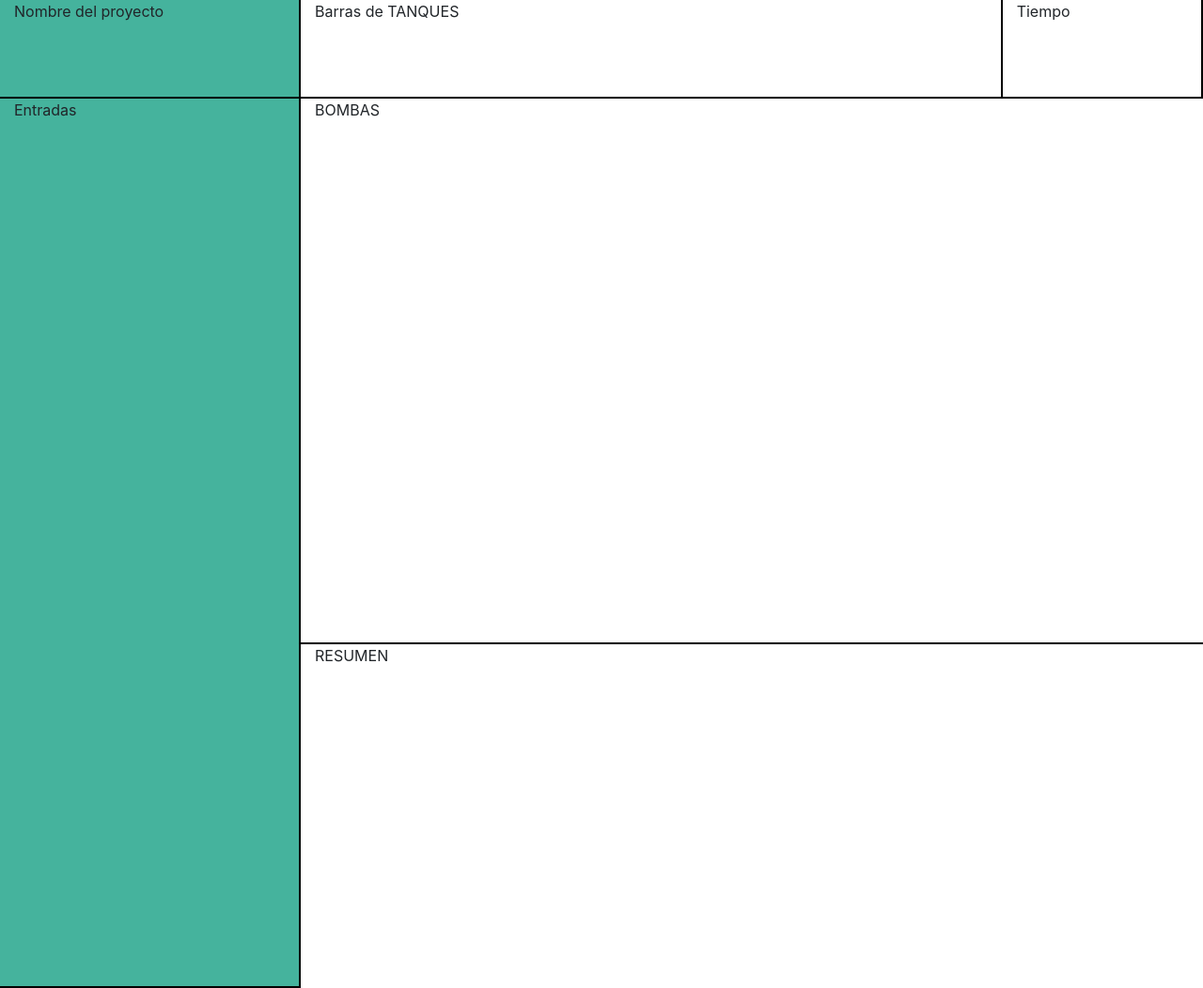
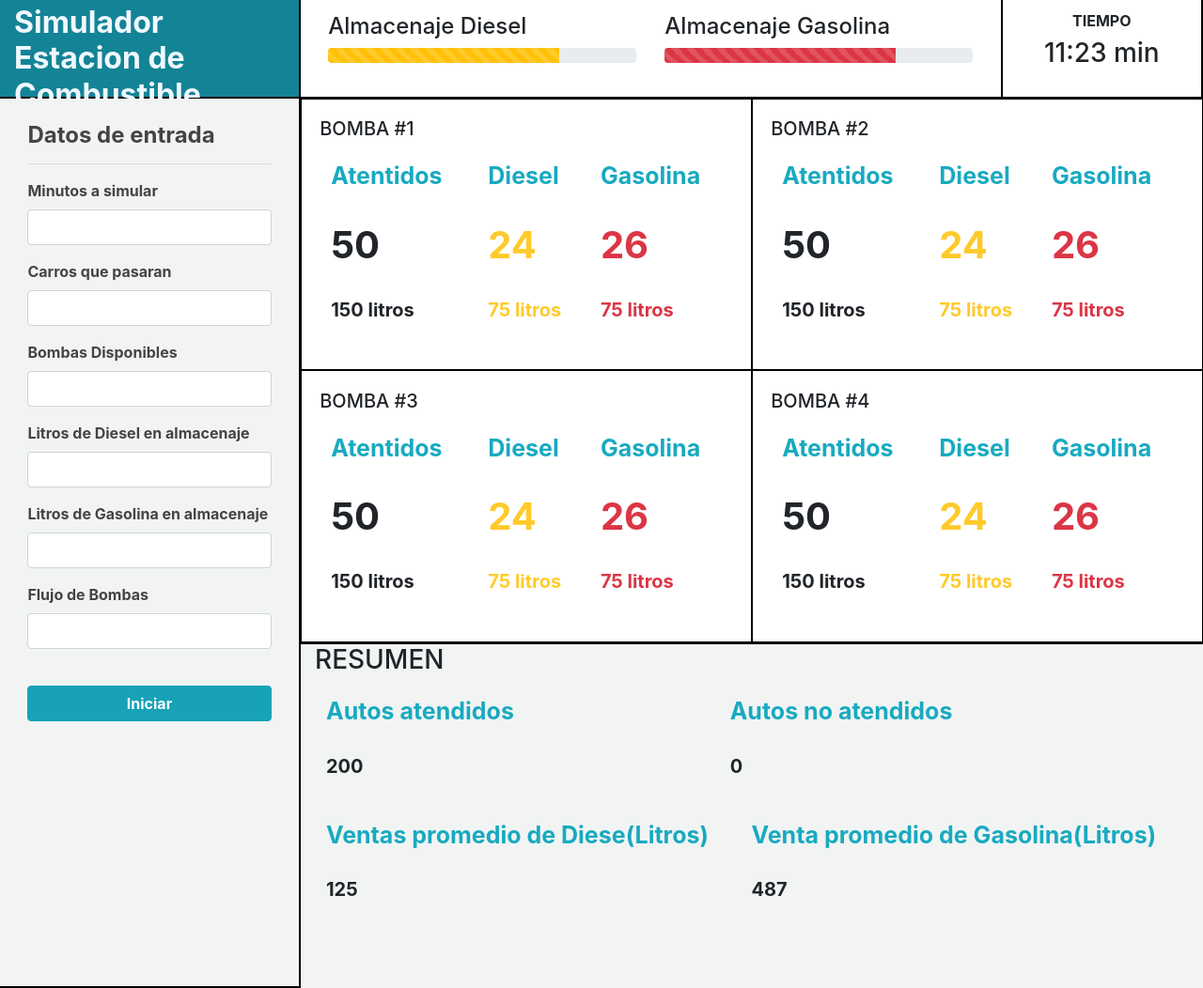
Before and after one commit to fabricioism/gas-station-simulation, a Node server app: page / in a window 1280 px wide. Shown: the whole page at 94% size. Run offline with Node 20, Linux system fonts and the light colour scheme.

Commit message:
Interfaz de usuario semi completada

```diff
--- a/public/css/index.css
+++ b/public/css/index.css
@@ -1,4 +1,5 @@
 /* CSS GENERAL */
+
 
 .contenedor-navbar{
     /* border: 1px solid black; */
@@ -28,6 +29,8 @@
 
 .bombas{
     height: 55vh;
+    max-height: 55vh;
+    overflow-y:scroll;
     /* border: 1px solid black; */
 }
 
@@ -39,7 +42,11 @@
  /* Estilos a las columnas */
 
 .titulo,.entradas{
-    background-color:  #45b39d ;
+    background-color: #138496 ;
+}
+
+.entradas{
+    background-color:   #f2f4f4    ;
 }
 
 .titulo,.entradas,.barras,.tiempo{
@@ -50,3 +57,44 @@
 .resumen{
     border-top:  0.15rem solid black;
 }
+
+/* formulario */
+.formulario{
+    padding: 5%;
+    color: #444444;
+}
+
+.formulario h4{
+    margin-top: 10px;
+}
+
+.iniciar{
+    margin-top: 15%;
+    width: 100%;
+}
+
+.iniciar button{
+    width: 100%;
+}
+
+.bomba{
+    height: 27.5vh;
+    max-height: 27.5vh;
+    padding: 2%;
+    border: 1px solid black;
+}
+
+.titulo-tabla{
+    color:   #18aac0 ;
+    font-size: 25px;
+}
+
+.cantidad-autos{
+    font-size: 40px;
+    font-weight: bolder;
+}
+
+.cantidad-litros{
+    font-size: 20px;
+    font-weight: bolder;
+}
--- a/public/index.html
+++ b/public/index.html
@@ -11,20 +11,226 @@
     <!--Contenedor de navbar-->
     <div class="container-fluid contenedor-navbar">
         <div class="row fila">
-            <div class="col-3 titulo">Nombre del proyecto</div>
-            <div class="col-7 barras">Barras de TANQUES</div>
-            <div class="col-2 tiempo">Tiempo</div>
+            <div class="col-3 titulo"><h2 style="color: aliceblue;text-align:start;padding-top: 5px;"><b>Simulador Estacion de Combustible</b></h2></div>
+            <div class="col-7 barras">
+              <div class="row"  style="padding: 2%;">
+                <div class="col-6">
+                  <h4>Almacenaje Diesel</h4>
+                  <div class="progress">
+                    <div class="progress-bar progress-bar-striped bg-warning progress-bar-animated" role="progressbar" style="width: 75%" aria-valuenow="75" aria-valuemin="0" aria-valuemax="100"></div>
+                  </div>
+                </div>
+                <div class="col-6">
+                  <h4>Almacenaje Gasolina</h4>
+                  <div class="progress">
+                    <div class="progress-bar progress-bar-striped bg-danger progress-bar-animated" role="progressbar" style="width: 75%" aria-valuenow="75" aria-valuemin="0" aria-valuemax="100"></div>
+                  </div>
+                </div>
+              </div>
+            </div>
+            <div class="col-2 tiempo" style="padding: 1%;text-align: center;">
+                <h6><b> TIEMPO</b></h6>
+                <h3>11:23 min</h3>
+            </div>
         </div>
     </div>
 
     <!--Contenedor de inputs,bombas y resumen-->
     <div class="container-fluid" style="padding: 0px;">
         <div class="row fila">
-            <div class="col-3 entradas">Entradas</div>
+            <!---ENTRADAS-->
+            <div class="col-3 entradas">
+                <form class="formulario">
+                    <h4><b>Datos de entrada</b></h4>
+                    <hr>
+                    <div class="form-group">
+                      <label for="exampleInputEmail1"><b>Minutos a simular</b></label>
+                      <input type="number" class="form-control" min="1" max="60">
+                    </div>
+                    <div class="form-group">
+                        <label for="exampleInputEmail1"><b>Carros que pasaran</b></label>
+                        <input type="number" class="form-control" min="100" max="1000">
+                      </div>
+                      <div class="form-group">
+                        <label for="exampleInputEmail1"><b>Bombas Disponibles</b></label>
+                        <input type="number" class="form-control" min="2" max="6">
+                      </div>
+                      <div class="form-group">
+                        <label for="exampleInputEmail1"><b>Litros de Diesel en almacenaje</b></label>
+                        <input type="number" class="form-control" min="1" max="60">
+                      </div>
+                      <div class="form-group">
+                        <label for="exampleInputEmail1"><b>Litros de Gasolina en almacenaje</b></label>
+                        <input type="number" class="form-control" min="1" max="60">
+                      </div>
+                      <div class="form-group">
+                        <label for="exampleInputEmail1"><b>Flujo de Bombas</b></label>
+                        <input type="number" class="form-control" min="1" max="60">
+                      </div>
+                      <div class="form-group iniciar">
+                        <button type="button" class="btn btn-info"><b>Iniciar</b></button>
+                      </div>
+
+                  </form>
+            </div>
+            <!--FIN ENTRADAS-->
             <div class="col-9">
                 <div class="row">
-                    <div class="col-12 bombas">BOMBAS</div>
-                    <div class="col-12 resumen">RESUMEN</div>
+                    <div class="col-12 bombas">
+                      <div class="row">
+                        <div class="col-6 bomba">
+                          <h5 >BOMBA #1</h5>
+                          <table class="table table-borderless">
+                            <thead>
+                              <tr>
+                                <th scope="col" class="titulo-tabla">Atentidos</th>
+                                <th scope="col" class="titulo-tabla">Diesel</th>
+                                <th scope="col" class="titulo-tabla">Gasolina</th>
+                              </tr>
+                            </thead>
+                            <tbody>
+                              <tr>
+                                <td class="cantidad-autos">50</td>
+                                <td class="cantidad-autos" style="color: #FFCA2B;">24</td>
+                                <td class="cantidad-autos" style="color: #DC3545;">26</td>
+                              </tr>
+                              <tr>
+                                <td class="cantidad-litros">150 litros</td>
+                                <td class="cantidad-litros" style="color: #FFCA2B;">75 litros</td>
+                                <td class="cantidad-litros" style="color: #DC3545;">75 litros</td>
+                              </tr>
+                            </tbody>
+                          </table>
+                        </div>
+                        <div class="col-6 bomba">
+                          <h5 >BOMBA #2</h5>
+                          <table class="table table-borderless">
+                            <thead>
+                              <tr>
+                                <th scope="col" class="titulo-tabla">Atentidos</th>
+                                <th scope="col" class="titulo-tabla">Diesel</th>
+                                <th scope="col" class="titulo-tabla">Gasolina</th>
+                              </tr>
+                            </thead>
+                            <tbody>
+                              <tr>
+                                <td class="cantidad-autos">50</td>
+                                <td class="cantidad-autos" style="color: #FFCA2B;">24</td>
+                                <td class="cantidad-autos" style="color: #DC3545;">26</td>
+                              </tr>
+                              <tr>
+                                <td class="cantidad-litros">150 litros</td>
+                                <td class="cantidad-litros" style="color: #FFCA2B;">75 litros</td>
+                                <td class="cantidad-litros" style="color: #DC3545;">75 litros</td>
+                              </tr>
+                            </tbody>
+                          </table>
+                        </div>
+                        <div class="col-6 bomba">
+                          <h5 >BOMBA #3</h5>
+                          <table class="table table-borderless">
+                            <thead>
+                              <tr>
+                                <th scope="col" class="titulo-tabla">Atentidos</th>
+                                <th scope="col" class="titulo-tabla">Diesel</th>
+                                <th scope="col" class="titulo-tabla">Gasolina</th>
+                              </tr>
+                            </thead>
+                            <tbody>
+                              <tr>
+                                <td class="cantidad-autos">50</td>
+                                <td class="cantidad-autos" style="color: #FFCA2B;">24</td>
+                                <td class="cantidad-autos" style="color: #DC3545;">26</td>
+                              </tr>
+                              <tr>
+                                <td class="cantidad-litros">150 litros</td>
+                                <td class="cantidad-litros" style="color: #FFCA2B;">75 litros</td>
+                                <td class="cantidad-litros" style="color: #DC3545;">75 litros</td>
+                              </tr>
+                            </tbody>
+                          </table>
+                        </div>
+                        <div class="col-6 bomba">
+                          <h5 >BOMBA #4</h5>
+                          <table class="table table-borderless">
+                            <thead>
+                              <tr>
+                                <th scope="col" class="titulo-tabla">Atentidos</th>
+                                <th scope="col" class="titulo-tabla">Diesel</th>
+                                <th scope="col" class="titulo-tabla">Gasolina</th>
+                              </tr>
+                            </thead>
+                            <tbody>
+                              <tr>
+                                <td class="cantidad-autos">50</td>
+                                <td class="cantidad-autos" style="color: #FFCA2B;">24</td>
+                                <td class="cantidad-autos" style="color: #DC3545;">26</td>
+                              </tr>
+                              <tr>
+                                <td class="cantidad-litros">150 litros</td>
+                                <td class="cantidad-litros" style="color: #FFCA2B;">75 litros</td>
+                                <td class="cantidad-litros" style="color: #DC3545;">75 litros</td>
+                              </tr>
+                            </tbody>
+                          </table>
+                        </div>
+                        <div class="col-6 bomba">
+                          <h5 >BOMBA #5</h5>
+                          <table class="table table-borderless">
+                            <thead>
+                              <tr>
+                                <th scope="col" class="titulo-tabla">Atentidos</th>
+                                <th scope="col" class="titulo-tabla">Diesel</th>
+                                <th scope="col" class="titulo-tabla">Gasolina</th>
+                              </tr>
+                            </thead>
+                            <tbody>
+                              <tr>
+                                <td class="cantidad-autos">50</td>
+                                <td class="cantidad-autos" style="color: #FFCA2B;">24</td>
+                                <td class="cantidad-autos" style="color: #DC3545;">26</td>
+                              </tr>
+                              <tr>
+                                <td class="cantidad-litros">150 litros</td>
+                                <td class="cantidad-litros" style="color: #FFCA2B;">75 litros</td>
+                                <td class="cantidad-litros" style="color: #DC3545;">75 litros</td>
+                              </tr>
+                            </tbody>
+                          </table>
+                        </div>
+                      </div>
+                    </div>
+                    <div class="col-12 resumen" style="background-color:  #f2f4f4 ;">
+                      <h3>RESUMEN</h3>
+                      <table class="table table-borderless">
+                        <thead>
+                          <tr>
+                            <th scope="col" class="titulo-tabla">Autos atendidos</th>
+                            <th scope="col" class="titulo-tabla">Autos no atendidos</th>
+                          </tr>
+                        </thead>
+                        <tbody>
+                          <tr>
+                            <th class="cantidad-litros">200</th>
+                            <td class="cantidad-litros">0</td>
+                          </tr>
+                        </tbody>
+                      </table>
+                      <table class="table table-borderless">
+                        <thead>
+                          <tr>
+                            <th scope="col" class="titulo-tabla">Ventas promedio de Diese(Litros)</th>
+                            <th scope="col" class="titulo-tabla">Venta promedio de Gasolina(Litros)</th>
+                          </tr>
+                        </thead>
+                        <tbody>
+                          <tr>
+                            <th class="cantidad-litros">125</th>
+                            <td class="cantidad-litros">487</td>
+                          </tr>
+                        </tbody>
+                      </table>
+                    </div>
                 </div>
             </div>
         </div>
```
